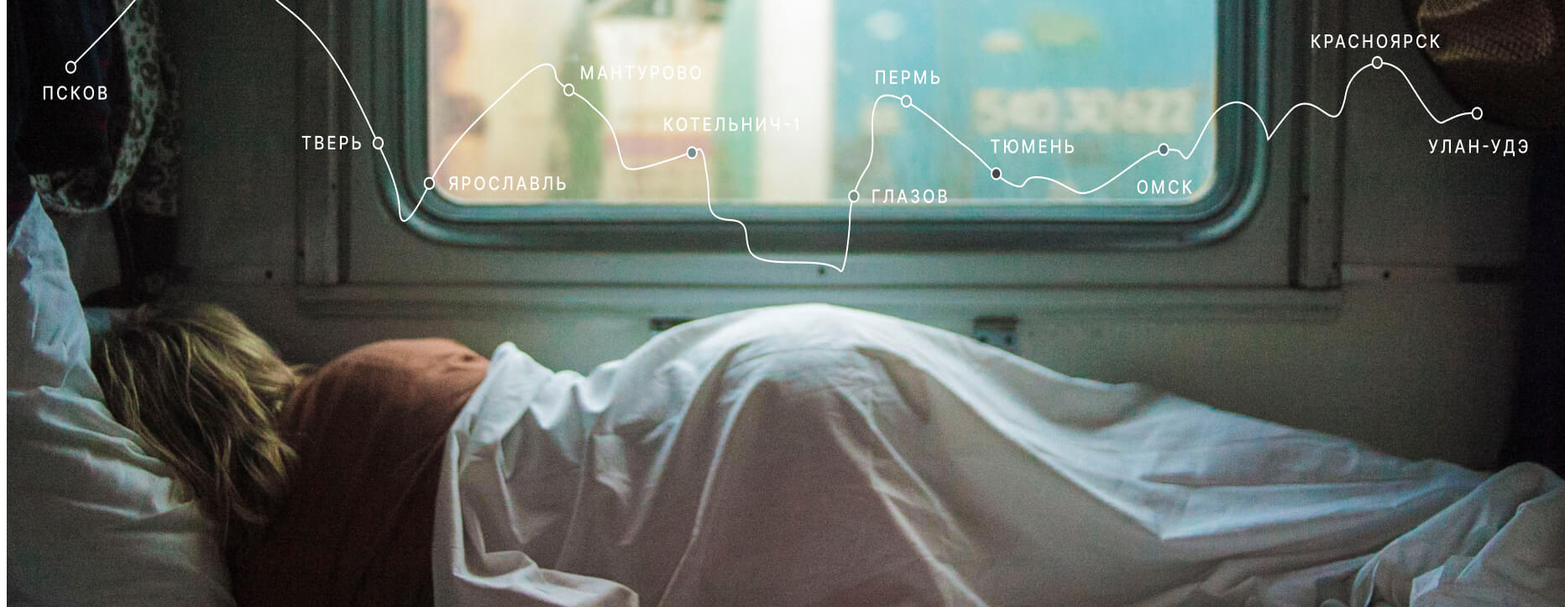
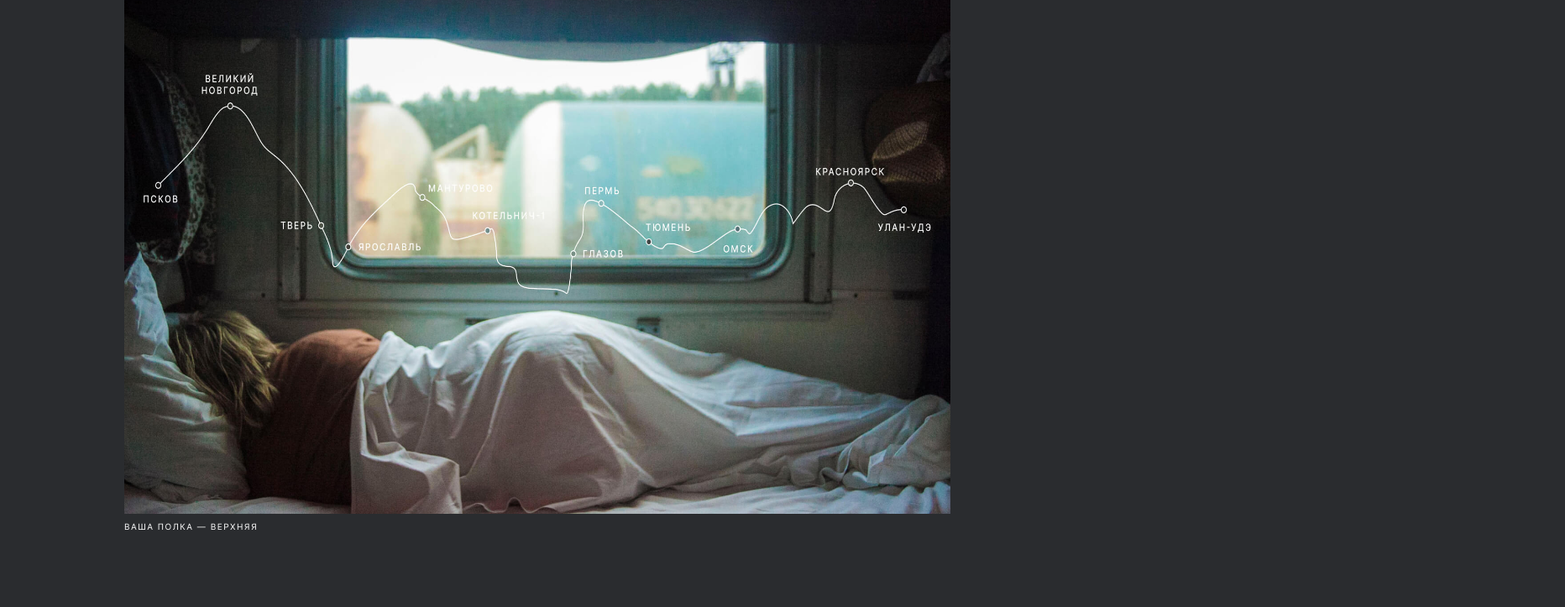
Before and after one commit to aleksandranazhestkina/russian-travel, a plain HTML site: page index.html in a window 1280 px wide. Shown: the part 507-1230 px from the top of the page at 84% size, 1864 px wide, since content can reach past the window. Drawn offline with Linux system fonts and the light colour scheme; the site is published under a folder, as on GitHub Pages, so addresses that start at the root find nothing.

Commit message:
addedall

```diff
--- a/index.html
+++ b/index.html
@@ -5,7 +5,7 @@
   <meta charset="UTF-8">
   <meta name="viewport" content="width=device-width, initial-scale=1">
   <title>Путешествия по России</title>
-  <link rel="stylesheet" type="text/css" href="/index.css">
+  <link rel="stylesheet" type="text/css" href="index.css">
 </head>
 
 <body class="page">
```
